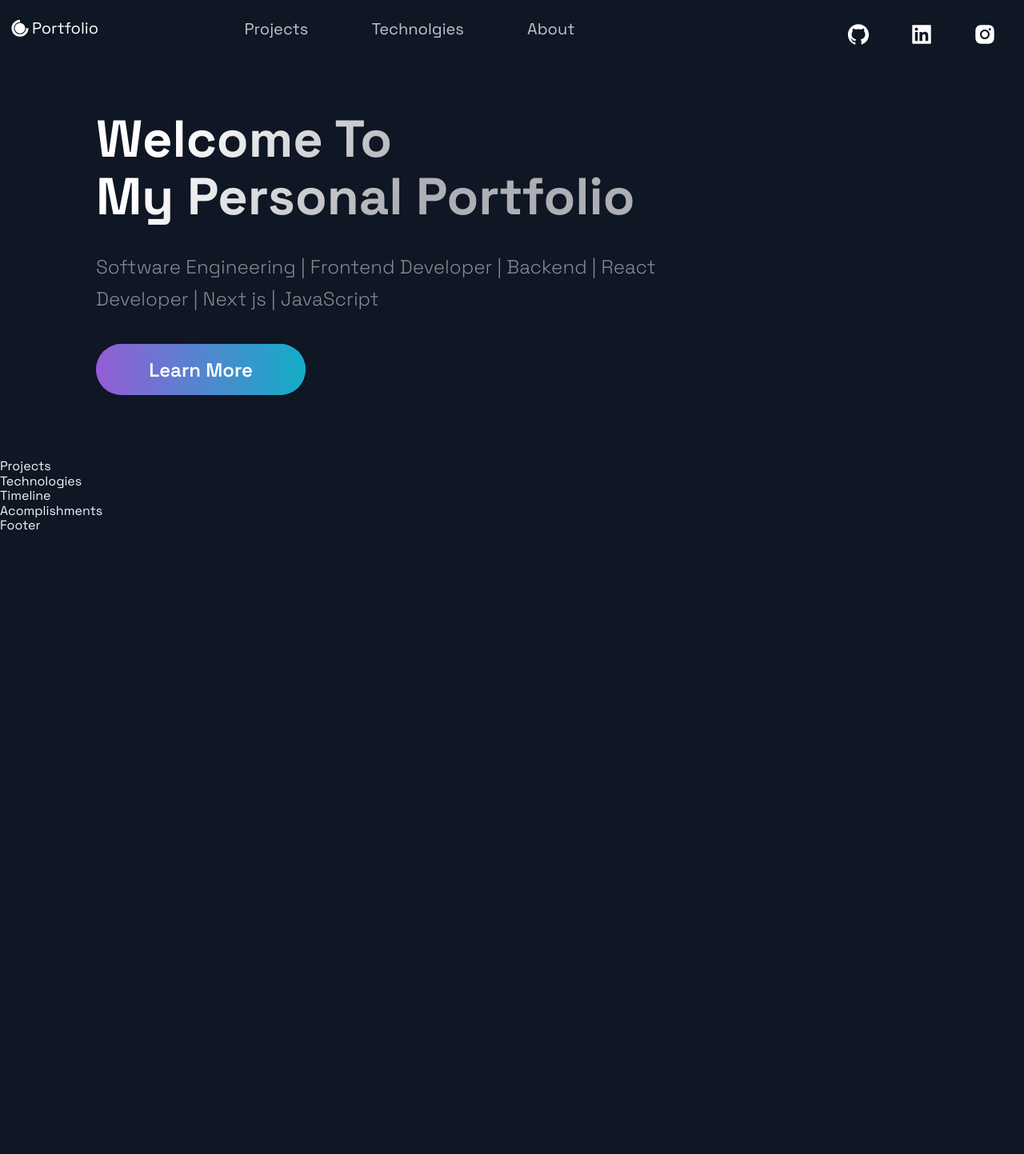
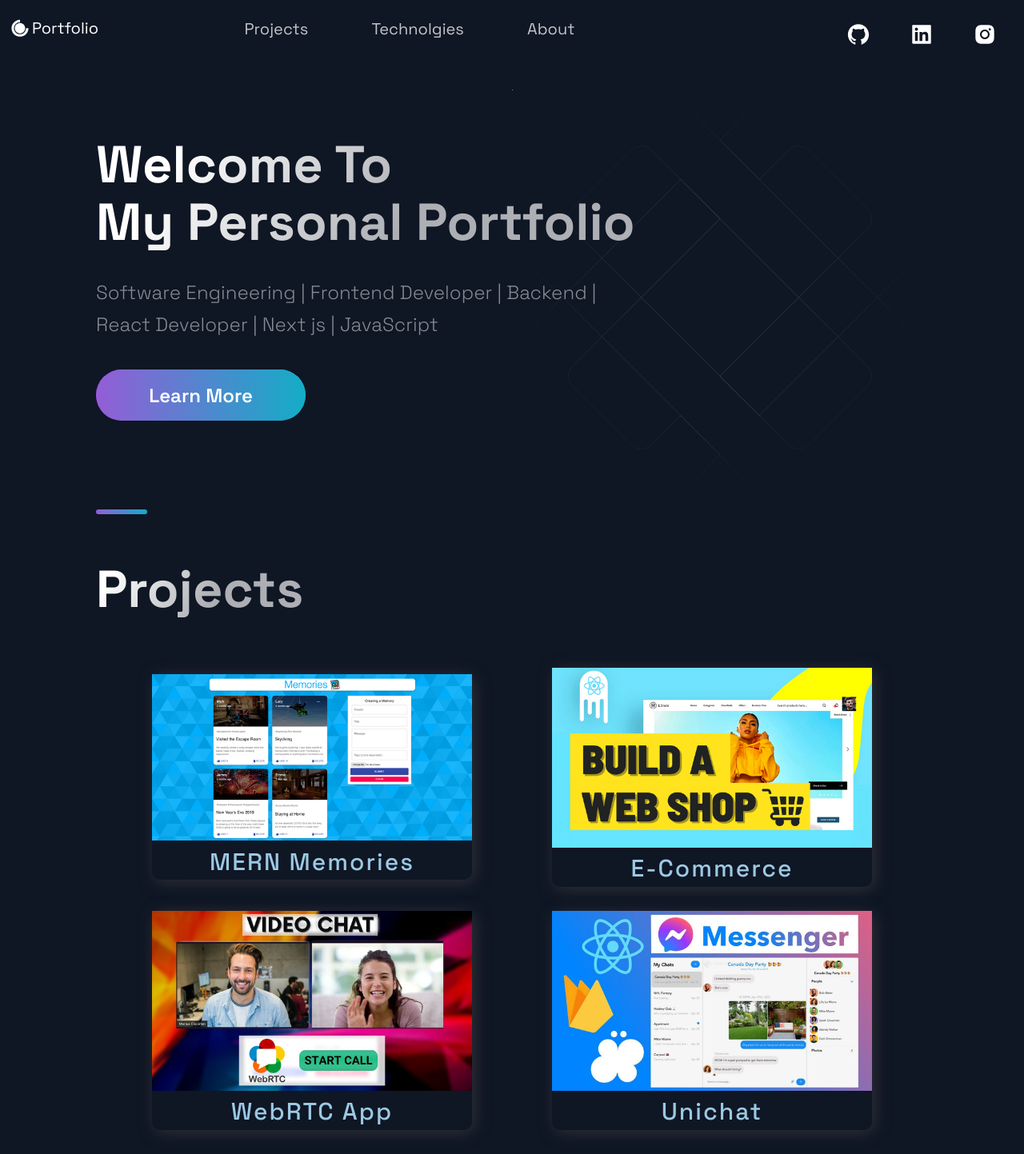
Before and after one commit to shaunvan119/shaunvan-portfolio, a Next.js app: page / in a window 1280 px wide. Shown: the top 1443 px of the page at 80% size. Before the commit the page ends 800 px from the top, so only its background shows below. Built offline with nearby package versions, Linux system fonts and the light colour scheme.

Commit message:
project section

```diff
--- a/src/components/Projects/Projects.js
+++ b/src/components/Projects/Projects.js
@@ -4,10 +4,26 @@
 import { Section, SectionDivider, SectionTitle } from '../../styles/GlobalComponents';
 import { projects } from '../../constants/constants';
 
+
+
+
 const Projects = () => (
-  <div>
-    Projects
-  </div>
+  <Section nopadding id="projects">
+    <SectionDivider/>
+    <SectionTitle main>Projects</SectionTitle>
+    <GridContainer>
+      {projects.map((project) => (
+        <BlogCard key={project.id}>
+         <Img src={project.image}/>
+         <TitleContent>
+           <HeaderThree title>{project.title}</HeaderThree>
+         </TitleContent>
+
+        </BlogCard>
+
+      ))}
+    </GridContainer>
+  </Section>
 );
 
 export default Projects;
--- a/src/pages/index.js
+++ b/src/pages/index.js
@@ -10,10 +10,10 @@
 const Home = () => {
   return (
     <Layout>
-      {/* <Section grid> */}
+     <Section grid>
         <Hero />
-        {/* <BgAnimation /> */}
-      {/* </Section> */}
+       <BgAnimation />
+       </Section>
       <Projects />
       <Technologies />
       <Timeline />
```
